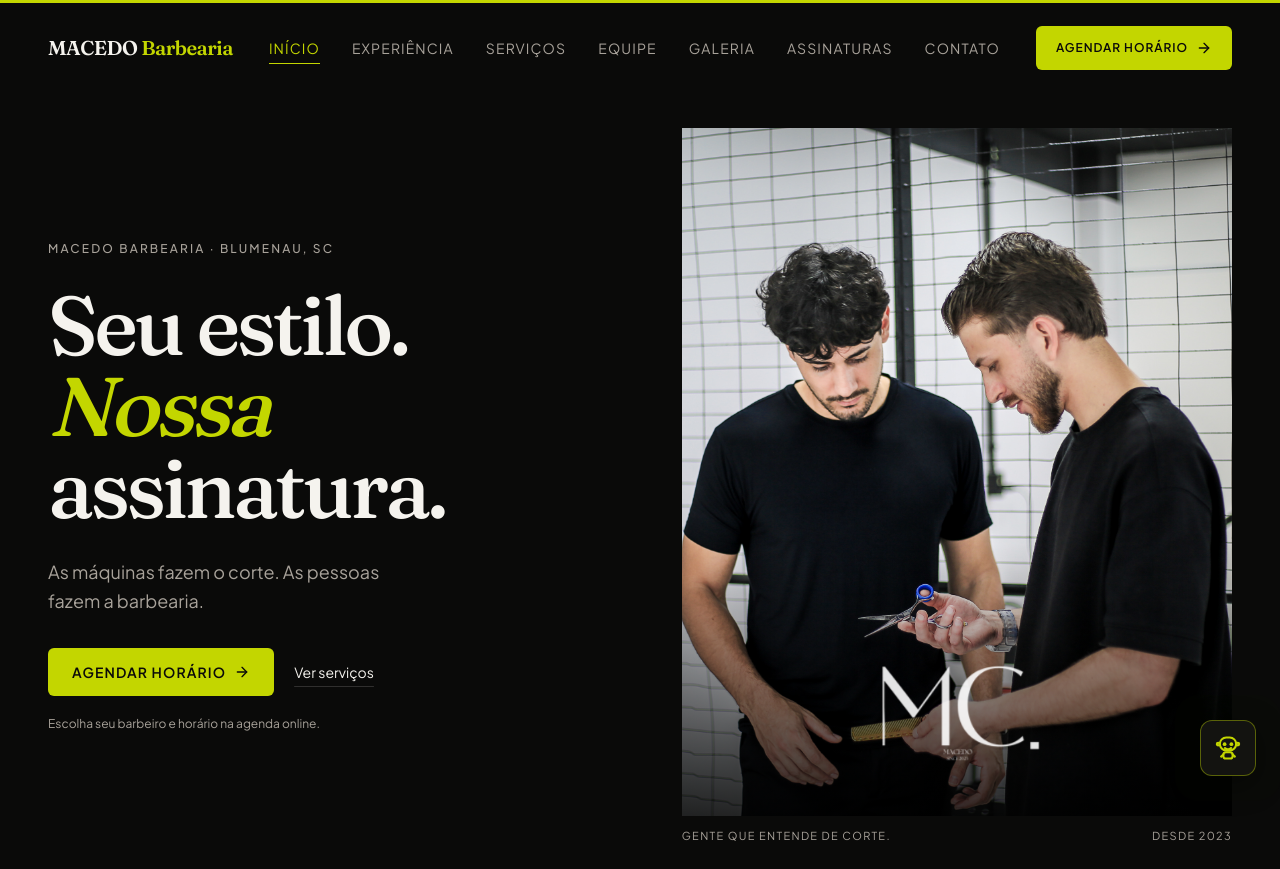
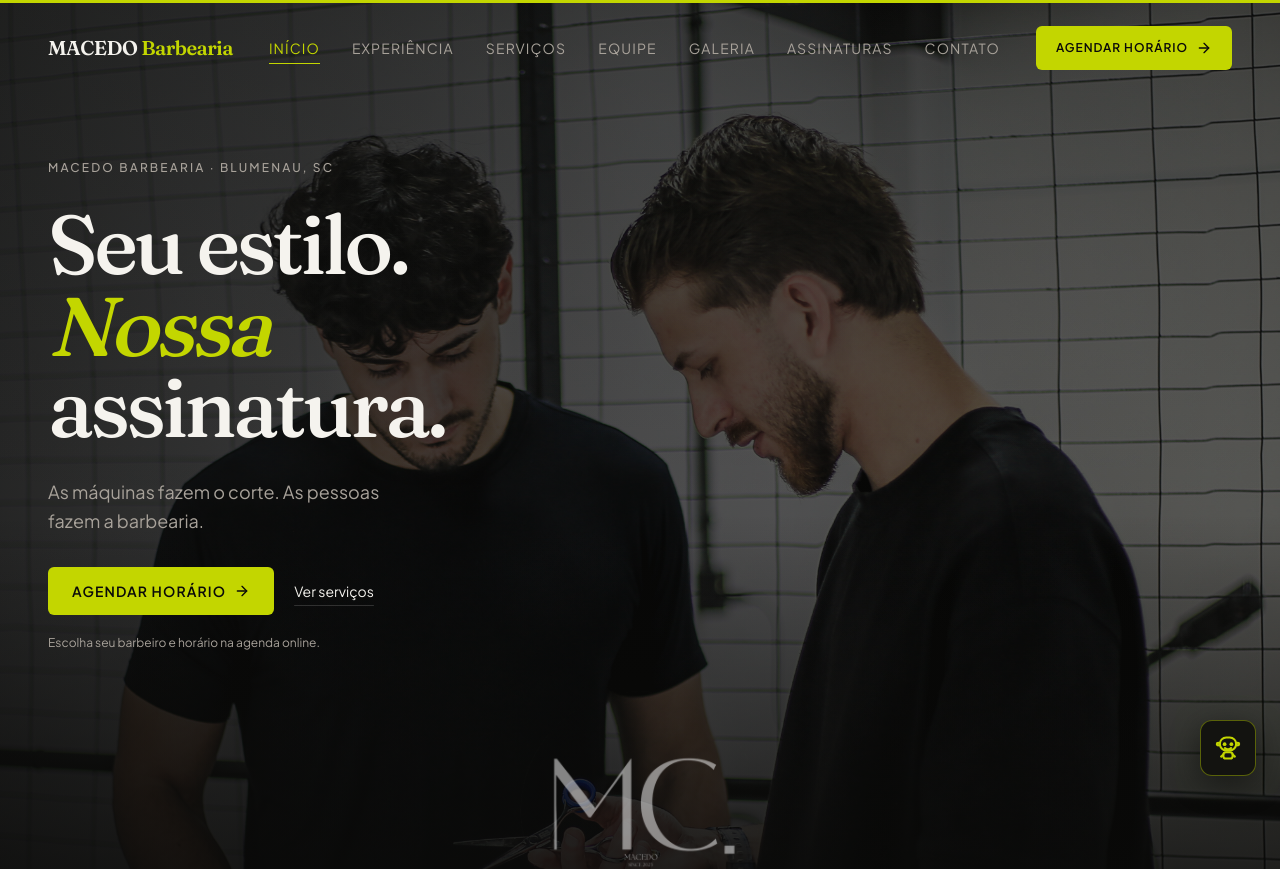
Before and after one commit to enoqueemanuel/mc-barbearia, a Next.js app: page / in a window 1280 px wide. Shown: the top 869 px of the page. Built offline with nearby package versions, Linux system fonts and the light colour scheme; no server answers.

Commit message:
Restaura foto suave dos barbeiros no fundo do hero

```diff
--- a/components/sections/Hero.tsx
+++ b/components/sections/Hero.tsx
@@ -4,13 +4,27 @@
 import { Reveal } from "@/components/ui/Reveal";
 import { siteConfig } from "@/data/site";
 import { bookingHref } from "@/lib/booking";
+import { BrandWatermark } from "@/components/ui/BrandWatermark";
 
 export function Hero() {
   return (
-    <section id="inicio" className="bg-canvas pt-28 sm:pt-32">
-      <Container>
-        <div className="grid items-center gap-10 pb-10 lg:grid-cols-[1.05fr_1fr] lg:gap-14 lg:pb-14">
-          <Reveal>
+    <section id="inicio" className="relative isolate min-h-[100svh] overflow-hidden bg-canvas pt-32 sm:pt-40">
+      <div aria-hidden="true" className="pointer-events-none absolute inset-0 -z-10">
+        <Image
+          src="/images/gallery/equipe-dupla.jpg"
+          alt=""
+          fill
+          priority
+          quality={90}
+          sizes="100vw"
+          className="object-cover object-[60%_25%] opacity-40 sm:object-[center_30%]"
+        />
+        <div className="absolute inset-0 bg-gradient-to-r from-canvas/65 via-canvas/25 to-transparent" />
+        <div className="absolute inset-0 bg-gradient-to-t from-canvas via-transparent to-canvas/20" />
+      </div>
+      <Container className="relative">
+        <div className="pb-8 lg:pb-10">
+          <Reveal className="max-w-3xl">
             <p className="text-xs font-medium uppercase tracking-[0.18em] text-ink-muted">MACEDO Barbearia · Blumenau, SC</p>
             <h1 className="mt-7 font-display text-[clamp(3.6rem,6.5vw,6.8rem)] font-medium leading-[0.98] tracking-[-0.045em]">
               Seu estilo.<br /><span className="italic text-accent">Nossa</span><br />assinatura.
@@ -22,15 +36,7 @@
             </div>
             <p className="mt-5 text-xs text-ink-muted">Escolha seu barbeiro e horário na agenda online.</p>
           </Reveal>
-          <Reveal delay={0.15} className="relative">
-            <div className="relative aspect-[4/5] overflow-hidden sm:aspect-[5/4] lg:aspect-[4/5]">
-              <Image src="/images/gallery/equipe-dupla.jpg" alt="Marco e Matheus na barbearia, trabalhando com suas ferramentas" fill priority quality={90} sizes="(min-width: 1024px) 48vw, 100vw" className="object-cover" />
-              <div className="absolute inset-x-0 bottom-0 flex justify-center bg-gradient-to-t from-black/80 to-transparent pt-16">
-                <Image src="/brand-logo.png" alt="MC Macedo — desde 2023" width={512} height={512} className="w-44 opacity-90 mix-blend-screen sm:w-52" />
-              </div>
-            </div>
-            <p className="mt-3 flex justify-between gap-4 text-[11px] uppercase tracking-[0.12em] text-ink-muted"><span>Gente que entende de corte.</span><span>Desde {siteConfig.foundedYear}</span></p>
-          </Reveal>
+          <BrandWatermark />
         </div>
         <div className="flex flex-wrap justify-between gap-3 border-t border-line-strong py-5 text-xs text-ink-muted"><span>Cabelo, barba e cuidado nos detalhes.</span><a href="#localizacao" className="transition-colors hover:text-accent">Progresso · Blumenau ↗</a></div>
       </Container>
```
